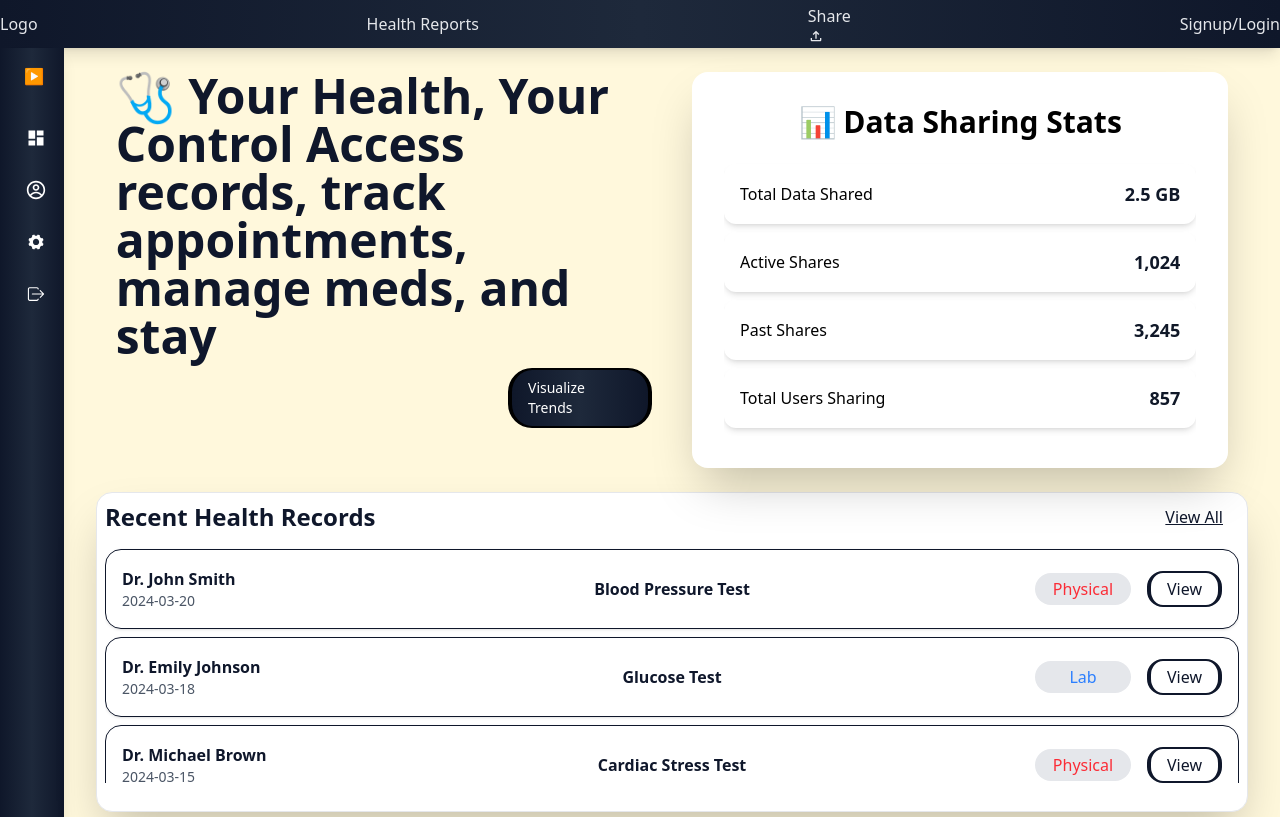
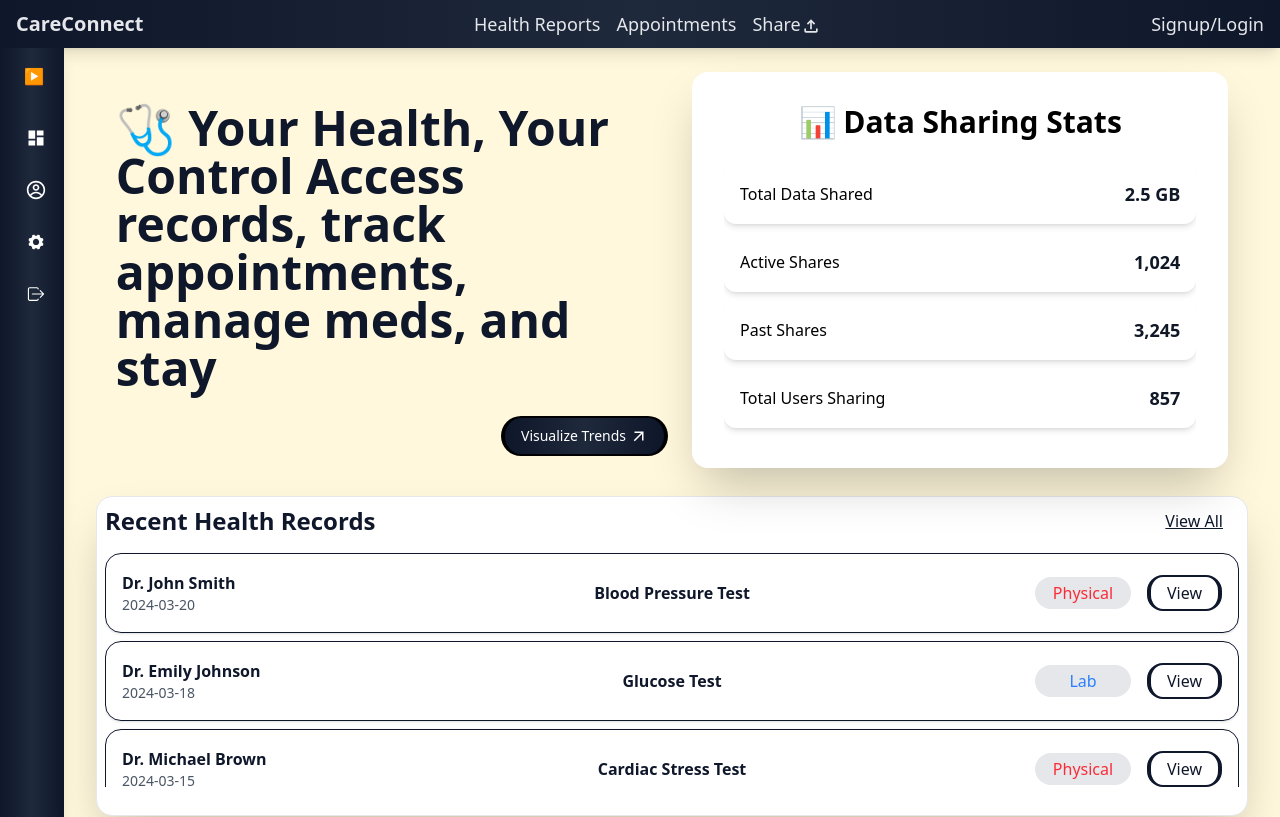
Before and after one commit to SBeeeee/CareConnect, a Next.js app: page / in a window 1280 px wide. Shown: the top 817 px of the page. Built offline with nearby package versions, Linux system fonts and the light colour scheme.

Commit message:
minor changes

```diff
--- a/src/app/components/Cards.jsx
+++ b/src/app/components/Cards.jsx
@@ -24,7 +24,7 @@ function Cards() {
 
   return (
     <div>
-        <h1 className="text-4xl font-bold text-slate-900 text-center mt-4 mb-2 ">Services We Provide</h1>
+ <h1 className="text-4xl font-bold text-slate-900 text-center mt-4 mb-2 ">Services We Provide</h1>
 <div className="flex justify-evenly">
         {display.map((element,index)=>(
             <div key={index} className="border-4 w-60 rounded-4xl hover:scale-105 h-44 shadow-2xl border-black ml-4 p-2 bg-gradient-to-r from-[#0f172a] via-[#1e293b] to-[#0f172a] text-white">
--- a/src/app/components/HeroSection.jsx
+++ b/src/app/components/HeroSection.jsx
@@ -2,13 +2,19 @@ import React from 'react'
 import TableStat from './TableStat'
 import "../globals.css"
 import Link from 'next/link'
+import { MdArrowOutward } from "react-icons/md";
 
 function HeroSection() {
   return (
-    <div className="  z-30  mt-2 mx-4 flex flex-wrap justify-center gap-2  text-slate-900">
-      <div className="md:text-5xl rounded-2xl font-bold md:w-[48%] p-4 "><div>🩺  Your Health, Your Control  Access records, track appointments, manage meds, and stay</div>
-      <div className="flex justify-end"><Link href="trends" className="text-white border-black border-x-4 bg-gradient-to-r from-[#0f172a] via-[#1e293b] to-[#0f172a] rounded-3xl  border-y-2 text-sm p-2 px-4 font-medium w-36 hover:cursor-pointer mt-2">Visualize Trends  </Link></div>
+    <div className="  z-30  mt-2 mx-4 flex flex-wrap justify-center gap-2   text-slate-900">
+
+      <div className="flex flex-col py-8 justify-between md:w-[48%] ">
+      <div className="md:text-5xl rounded-2xl font-bold  p-4 "><div>🩺  Your Health, Your Control  Access records, track appointments, manage meds, and stay</div>
+
       </div>
+      <div className="flex  justify-end"><Link href="trends" className="text-white border-black border-x-4 bg-gradient-to-r from-[#0f172a] via-[#1e293b] to-[#0f172a] rounded-3xl flex border-y-2 text-sm p-2 px-4 font-medium items-center hover:cursor-pointer mt-2">Visualize Trends <MdArrowOutward className="text-lg ml-1"/></Link></div>
+      </div>
+
 
       <div className="md:w-[48%] w-full  gap-2 rounded-2xl p-4 ">
      <TableStat/>
--- a/src/app/components/Navbar.jsx
+++ b/src/app/components/Navbar.jsx
@@ -5,11 +5,14 @@ import { MdOutlineFileUpload } from "react-icons/md";
 
 function Navbar() {
   return (
-    <div className=" shadow-lg bg-gradient-to-r from-[#0f172a] via-[#1e293b] to-[#0f172a] text-gray-200 h-12 flex justify-between items-center">
-      <Link href="contact">Logo</Link>
-      <Link href="">Health Reports</Link>
-      <Link href="">Share <MdOutlineFileUpload /></Link>
-      <Link href="">Signup/Login</Link>
+    <div className=" px-4 shadow-lg bg-gradient-to-r from-[#0f172a] via-[#1e293b] to-[#0f172a] text-gray-200 h-12 flex justify-between items-center">
+      <Link href="contact" className="text-xl font-bold">CareConnect</Link>
+      <div className="flex gap-4 items-center">
+      <Link href="" className="text-lg">Health Reports</Link>
+      <Link href="" className="text-lg">Appointments</Link>
+      <Link href="" className="flex items-center text-lg ">Share <MdOutlineFileUpload className="mt-1 text-xl" /></Link>
+      </div>
+      <Link href="" className="text-lg"> Signup/Login</Link>
     </div>
   )
 }
```
